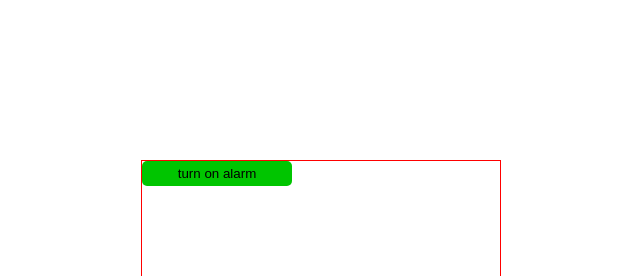
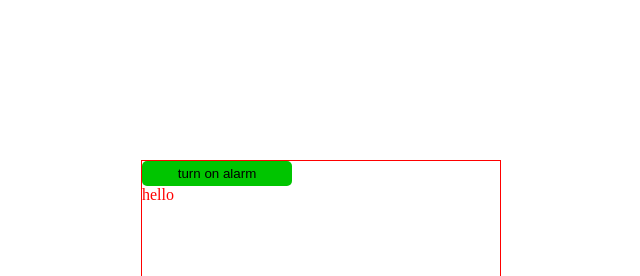
Before and after one commit to danifromecuador/we-are-what-we-repeatedly-do, a React (Vite) app: page / in a window 1280 px wide. Shown: the top 276 px of the page, without its empty margins (319-959 px from the left). Built offline with nearby package versions, Linux system fonts and the light colour scheme.

Commit message:
Create DailyToDoList component

```diff
--- a/src/App.jsx
+++ b/src/App.jsx
@@ -1,10 +1,12 @@
 import { Alarm } from './pages/Alarm'
+import { DailyToDoList } from './pages/DailyToDoList'
 import './styles/App.css'
 
 export const App = () => {
   return (
     <div className="app">
       <Alarm />
+      <DailyToDoList />
     </div>
 
   )
--- /dev/null
+++ b/src/pages/DailyToDoList.jsx
@@ -0,0 +1,9 @@
+import '../styles/DailyToDoList.css'
+
+export const DailyToDoList = () => {
+  return (
+    <div className="daily-todo-list">
+      hello
+    </div>
+  )
+}
--- /dev/null
+++ b/src/styles/DailyToDoList.css
@@ -0,0 +1,3 @@
+.daily-todo-list {
+  color:red
+}
```
